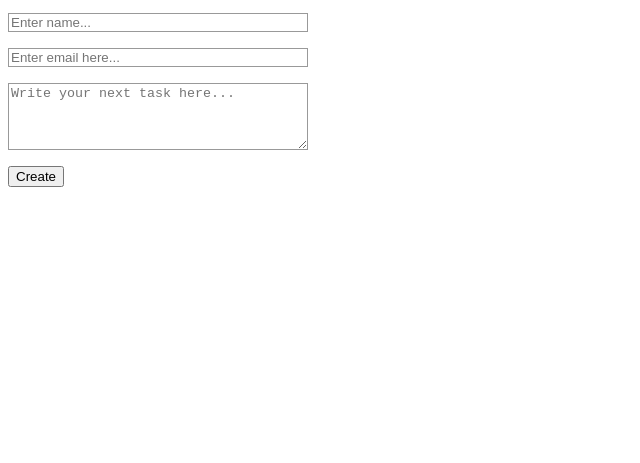
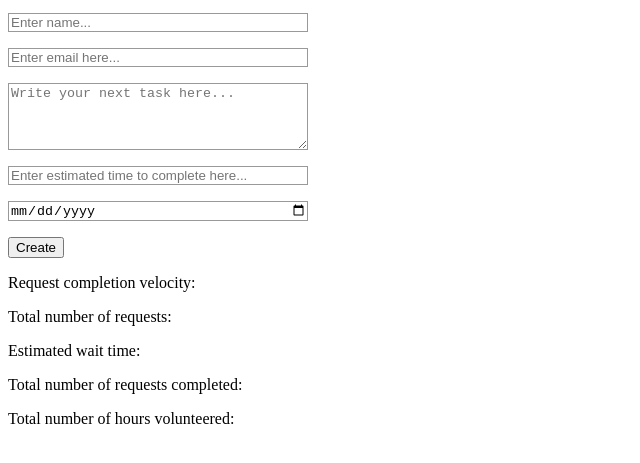
Before and after one commit to rivukhoda/probono, a plain HTML site: page index.html in a window 1280 px wide. Shown: the part 101-564 px from the top of the page, without its empty margins (0-640 px from the left). Drawn offline with Linux system fonts and the light colour scheme.

Commit message:
New: Extra task related statistics is now reported.

```diff
--- a/index.html
+++ b/index.html
@@ -21,8 +21,23 @@
         <textarea id="input" placeholder="Write your next task here..."></textarea>
     </div>
     <div>
+        <input type="number" id="number" placeholder="Enter estimated time to complete here...">
+    </div>
+    <div>
+        <input id="date" type="date" placeholder="Enter due date here...">
+    </div>
+    <div>
         <button id="button">Create</button>
     </div>
+
+</div>
+
+<div>
+    <p>Request completion velocity: </p>
+    <p>Total number of requests: </p>
+    <p id="wait-time">Estimated wait time: </p>
+    <p>Total number of requests completed: </p>
+    <p>Total number of hours volunteered: </p>
 </div>
 
 <ul id="list"></ul>
```
